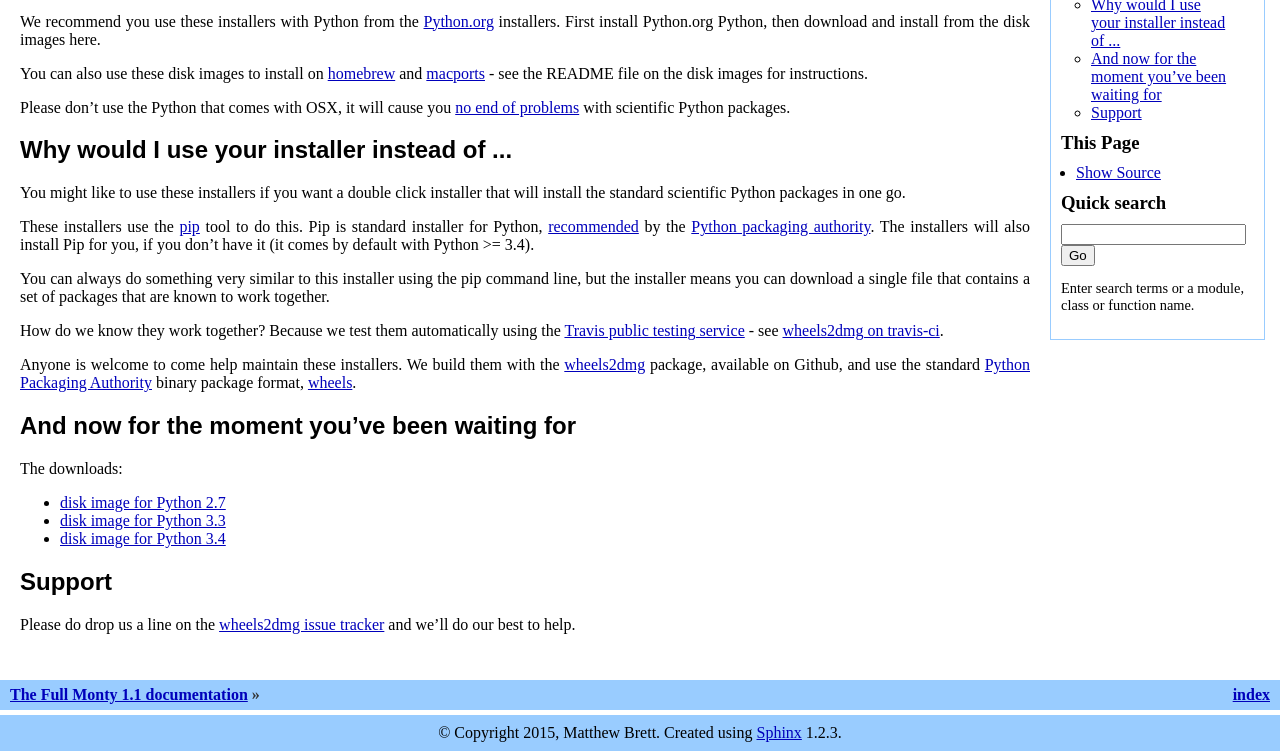
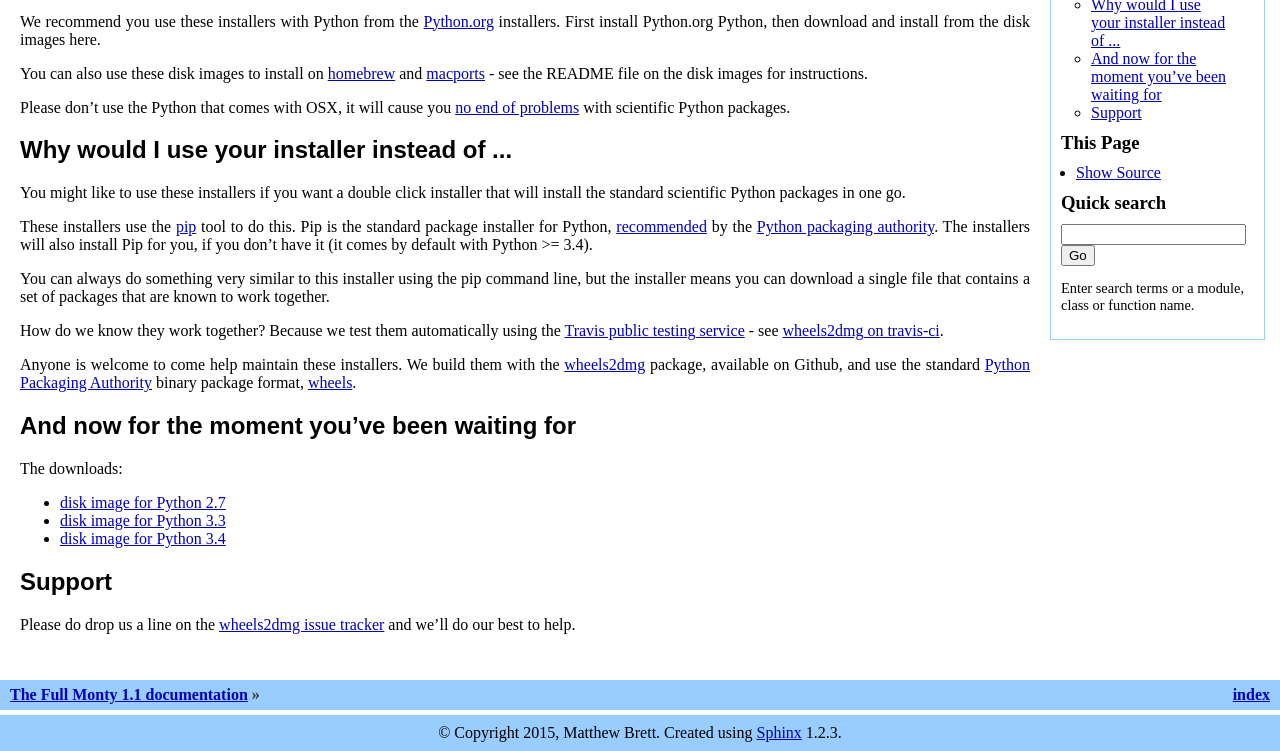
Before and after one commit to FullMonty/fullmonty.github.io, a plain HTML site: page index.html in a window 1280 px wide. Shown: the part 128-879 px from the top of the page. Drawn offline with nearby package versions, Linux system fonts and the light colour scheme; some packages are replaced by stand-ins of ours.

Commit message:
Fix to pages

```diff
--- a/index.html
+++ b/index.html
@@ -57,10 +57,10 @@ problems</a> with scientific Python packages.</p>
 <h2>Why would I use your installer instead of ...<a class="headerlink" href="#why-would-i-use-your-installer-instead-of" title="Permalink to this headline">¶</a></h2>
 <p>You might like to use these installers if you want a double click installer
 that will install the standard scientific Python packages in one go.</p>
-<p>These installers use the <a class="reference external" href="https://pip.pypa.io/en/latest/index.html">pip</a> tool to do this.  Pip is standard installer
-for Python, <a class="reference external" href="https://python-packaging-user-guide.readthedocs.org/en/latest/current.html">recommended</a> by the <a class="reference external" href="https://www.pypa.io/en/latest/">Python packaging
-authority</a>.  The installers will also install Pip for you, if you don&#8217;t have
-it (it comes by default with Python &gt;= 3.4).</p>
+<p>These installers use the <a class="reference external" href="https://pip.pypa.io/en/latest/index.html">pip</a> tool to do this.  Pip is the standard
+package installer for Python, <a class="reference external" href="https://python-packaging-user-guide.readthedocs.org/en/latest/current.html">recommended</a> by the
+<a class="reference external" href="https://www.pypa.io/en/latest/">Python packaging authority</a>.  The installers will also install Pip for you,
+if you don&#8217;t have it (it comes by default with Python &gt;= 3.4).</p>
 <p>You can always do something very similar to this installer using the pip
 command line, but the installer means you can download a single file that
 contains a set of packages that are known to work together.</p>
```
Also changed, not shown: _sources/index.txt.
